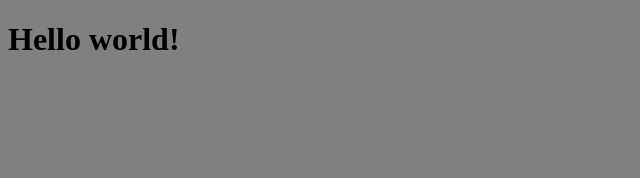
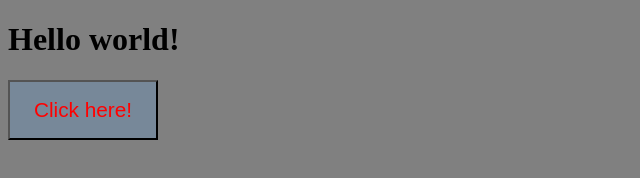
Before and after one commit to Arnick3000/git-project, a plain HTML site: page index.html in a window 1280 px wide. Shown: the whole page, without its empty margins (0-640 px from the left). Drawn offline with Linux system fonts and the light colour scheme.

Commit message:
added button and style it

```diff
--- a/index.html
+++ b/index.html
@@ -8,5 +8,6 @@
 </head>
 <body>
   <h1>Hello world!</h1>
+  <button>Click here!</button>
 </body>
 </html>
--- a/style.css
+++ b/style.css
@@ -1,3 +1,19 @@
 body{
   background-color: gray;
 }
+button{
+  box-sizing: border-box;
+width: 150px;
+height: 60px;
+  padding: 15px;
+  font-size: 1.3em;
+  color: red;
+  background-color: lightslategray;
+  cursor: pointer;
+  transition:box-shadow 0.6s,
+  font-size 0.5s ;
+}
+button:active{
+  box-shadow: inset 0 0 10px rgb(0, 0, 0, 0.6);
+  font-size: 1.2em;
+}
```
